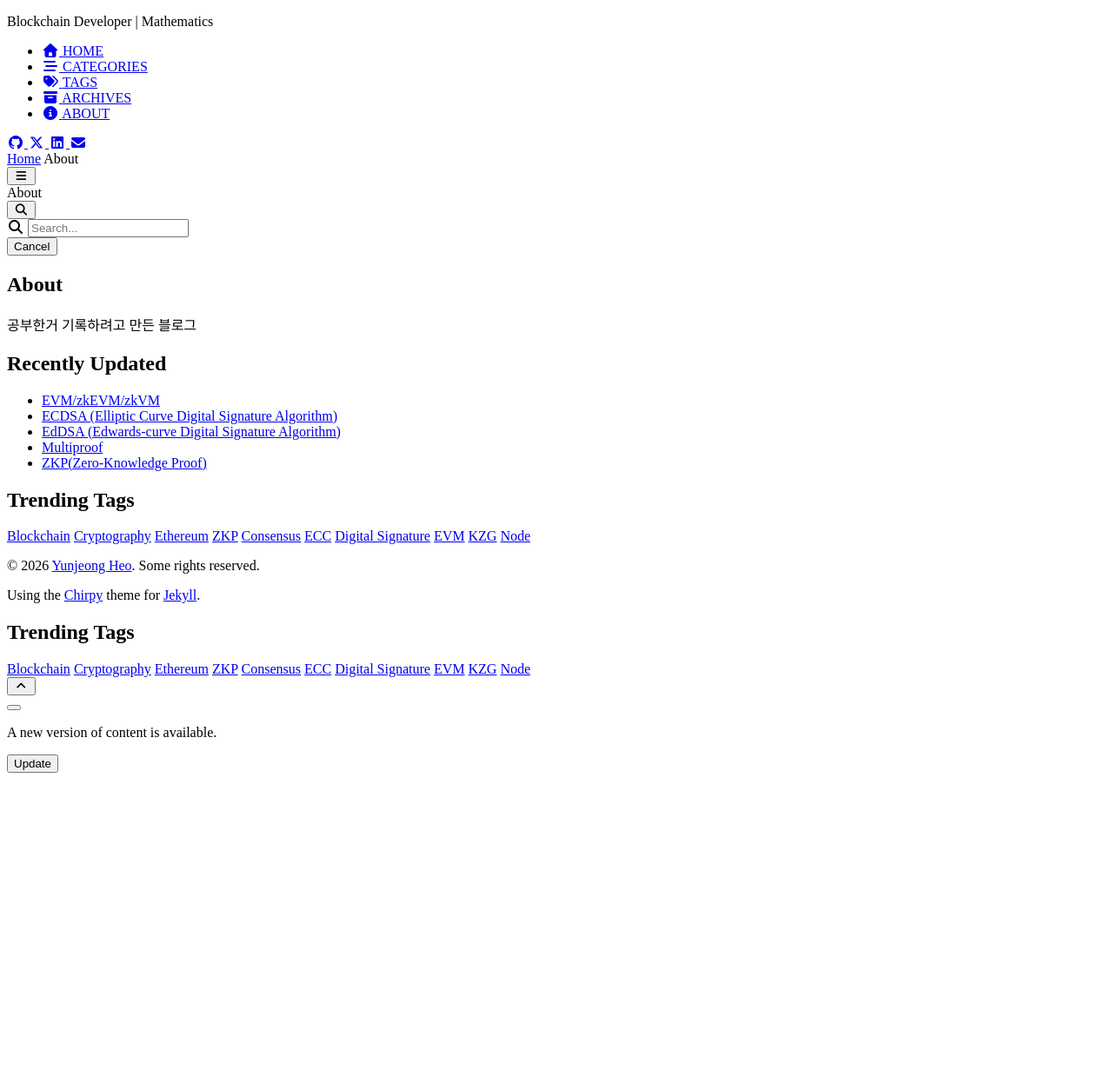
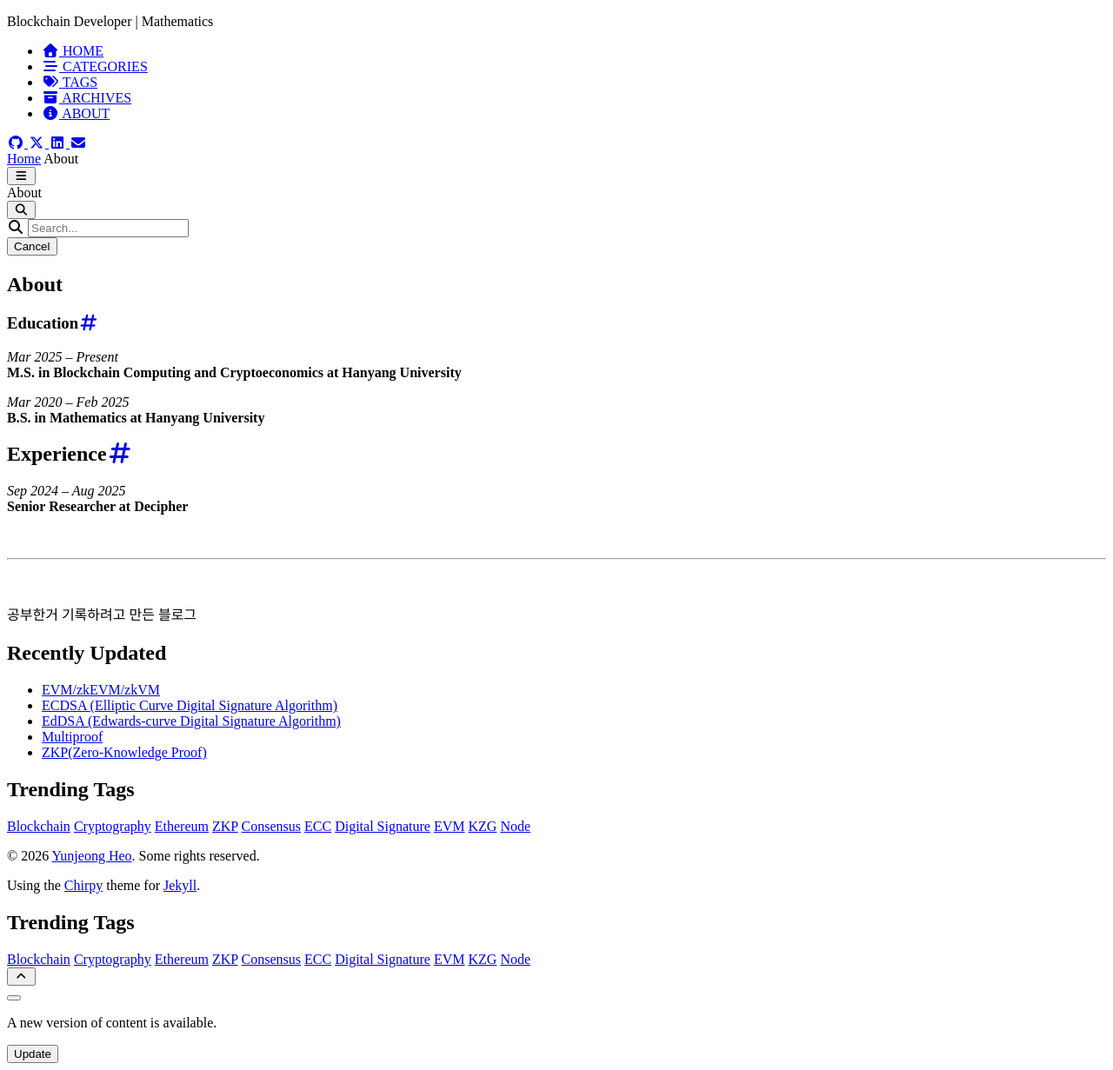
Before and after one commit to hunjyeong/hunjyeong.github.io, a Jekyll site: the page built from _tabs/about.md, in a window 1280 px wide, cut to the strip 124-1355 px from the top of the page. Shown: the whole strip at 87% size. Built offline with Jekyll 4.4.1, drawn with Linux system fonts in a browser that asks for light colours; cached includes are drawn as plain includes; nearby versions of some CDN libraries; before the commit the page ends 1021 px from its top, so only the background shows below that.

Commit message:
fix: about

```diff
--- a/_tabs/about.md
+++ b/_tabs/about.md
@@ -8,4 +8,23 @@ order: 4
 
 {: .prompt-tip }-->
 
+### Education
+
+*Mar 2025 – Present*
+**M.S. in Blockchain Computing and Cryptoeconomics at Hanyang University**
+
+*Mar 2020 – Feb 2025*
+**B.S. in Mathematics at Hanyang University**
+
+## Experience
+
+*Sep 2024 – Aug 2025*
+**Senior Researcher at Decipher**
+
+<br />
+
+---
+
+<br />
+
 공부한거 기록하려고 만든 블로그
```
